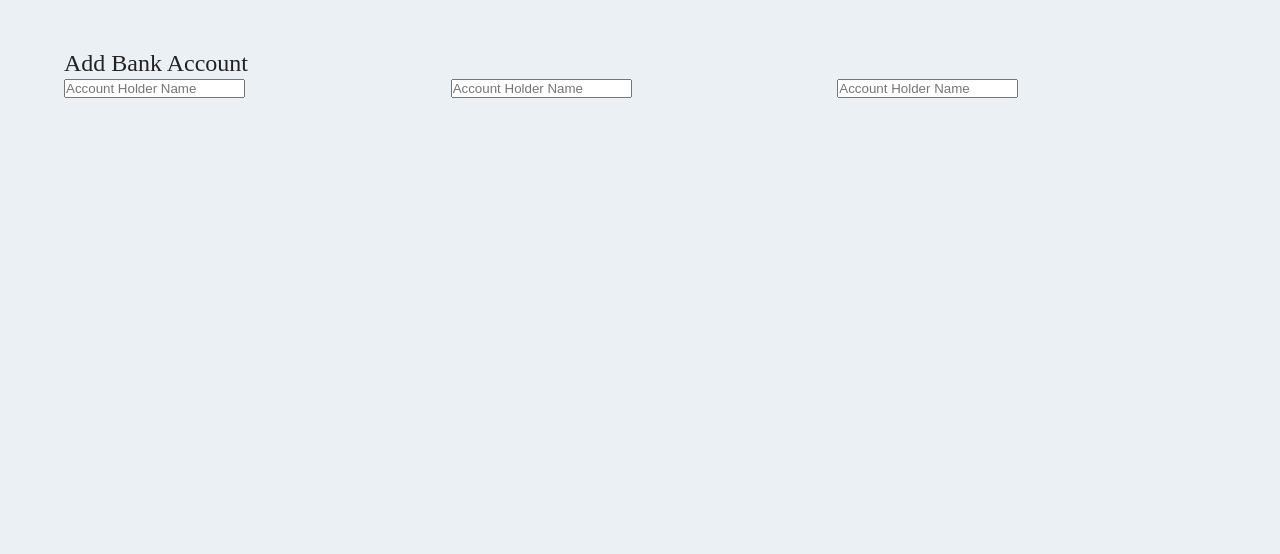
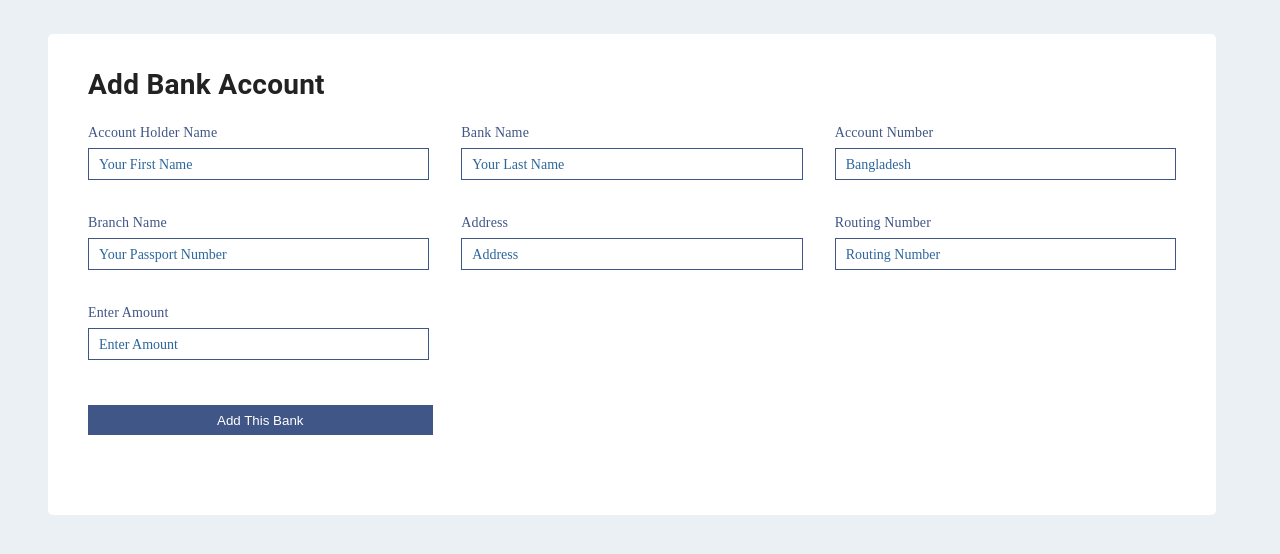
Before and after one commit to khademul9/FFTWL-bravo, a React (Create React App) app: page /addBank in a window 1280 px wide. Shown: the top 554 px of the page. Built offline with nearby package versions, Linux system fonts and the light colour scheme.

Commit message:
updateByNipu

```diff
--- a/src/App.js
+++ b/src/App.js
@@ -18,7 +18,6 @@ function App() {
             <Route path="/bankAccount" element={<BankAccount/>} />
             <Route path="/addBank" element={<AddBank/>} />
             <Route path="/addtraveler" element={<AddTraveller />} />
-
           </Routes>
         </BrowserRouter>
       </AuthProvider>
--- a/src/components/AccountModule/AddBank.js
+++ b/src/components/AccountModule/AddBank.js
@@ -6,30 +6,130 @@ const AddBank = () => {
   return (
     <Box>
     <Container maxWidth="lg" style={{ marginTop: "50px" }}>
-        <Box sx={{display:'flex', flexDirection:'column', alignItems:'flex-start', justifyContent:'flex-start'}}>
+      <Box
+        sx={{
+          display: "flex",
+          flexDirection: "column",
+          alignItems: "flex-start",
+          margin: "30px 0px",
+          // gap: 4,
+        }}
+      >
+        <Grid container spacing={2}>
+          <Box className="bodyBgColor">
             <Box>
-            <Typography  variant="span"
-              sx={{
-                fontWeight: 500,
-                fontSize: "24px",
-                margin: "30px 0px",
+              <Typography
+                style={{
+                  fontWeight: "600",
+                  fontSize: "28px",
                   color: "#222222",
-                fontFamily: "poppins",
-              }}> Add Bank Account</Typography>
+                }}
+                mb={2}
+              >
+                Add Bank Account
+              </Typography>
             </Box>
-        <Grid container spacing={1}>
-          <Grid item xs={4}>
-            <input type="text" placeholder="Account Holder Name" />
+            <form>
+              <Box className="passengerInput1">
+                <Grid container spacing={4}>
+                  <Grid item md={4}>
+                    <Typography>Account Holder Name</Typography>
+                    <Box style={{ marginTop: "5px" }}>
+                      <input
+                        required
+                        type="text"
+                        placeholder="Your First Name"
+                      />
+                    </Box>
                   </Grid>
-          <Grid item xs={4}>
-            <input type="text" placeholder="Account Holder Name" />
+                  <Grid item md={4}>
+                    <Typography>Bank Name</Typography>
+                    <Box style={{ marginTop: "5px" }}>
+                      <input
+                        required
+                        type="text"
+                        placeholder="Your Last Name"
+                      />
+                    </Box>
                   </Grid>
-          <Grid item xs={4}>
-            <input type="text" placeholder="Account Holder Name" />
+
+
+                  <Grid item md={4}>
+                    <Typography>Account Number</Typography>
+                    <Box style={{ marginTop: "5px" }}>
+                      <input required type="text" placeholder="Bangladesh" />
+                    </Box>
+                  </Grid>
+
+
+
+                  <Grid item md={4}>
+                    <Typography>Branch Name</Typography>
+                    <Box style={{ marginTop: "5px" }}>
+                      <input
+                        required
+                        type="text"
+                        placeholder="Your Passport Number"
+                      />
+                    </Box>
+                  </Grid>
+
+                  <Grid item md={4}>
+                    <Typography>Address</Typography>
+                    <Box style={{ marginTop: "5px" }}>
+                      <input
+                        required
+                        type="email"
+                        placeholder="Address"
+                      />
+                    </Box>
+                  </Grid>
+                  <Grid item md={4}>
+                    <Typography>Routing Number</Typography>
+                    <Box style={{ marginTop: "5px" }}>
+                      <input
+                        required
+                        type="email"
+                        placeholder="Routing Number"
+                      />
+                    </Box>
+                  </Grid>
+                    <Grid item md={4}>
+                    <Typography>Enter Amount</Typography>
+                    <Box style={{ marginTop: "5px" }}>
+                      <input
+                        required
+                        type="email"
+                        placeholder="Enter Amount"
+                      />
+                    </Box>
+                  </Grid>
+
+                </Grid>
+                <Grid>
+                <Grid item md={4}>
+                    <Box style={{ marginTop: "45px" }}>
+                      <button
+                        style={{
+                          width: "95%",
+                          backgroundColor: "var(--primary-color)",
+                          border: "none",
+                          height: "30px",
+                          color: "var(--bodyBg-color)",
+                        }}
+                      >
+                        {" "}
+                        Add This Bank
+                      </button>
+                    </Box>
                   </Grid>
                 </Grid>
+
               </Box>
-
+            </form>
+          </Box>
+        </Grid>
+      </Box>
     </Container>
   </Box>
   );
--- a/src/components/AccountModule/BankAccount.js
+++ b/src/components/AccountModule/BankAccount.js
@@ -3,8 +3,13 @@ import { Box, Container, Typography } from "@mui/material";
 import { Link } from "react-router-dom";
 import { Button } from "@mui/material";
 import DeleteOutlineIcon from "@mui/icons-material/DeleteOutline";
+import SearchIcon from "@mui/icons-material/Search";
 
 const BankAccount = () => {
+    const handleSearch = (e) => {
+        console.log(e);
+      };
+
   return (
     <Box>
       <Container maxWidth="lg" style={{ marginTop: "50px" }}>
@@ -32,6 +37,19 @@ const BankAccount = () => {
             </Typography>
           </Box>
           <Box sx={{ display: "flex", gap: 5 }}>
+          <Box>
+              <div class="search-box">
+                <input
+                  class="search-text"
+                  type="text"
+                  placeholder="Search....."
+                  onChange={(e) => handleSearch(e.target.value)}
+                />
+                <Button class="search-btn">
+                  <SearchIcon />
+                </Button>
+              </div>
+            </Box>
             <Button
               sx={{
                 width: "150px",
```
Lines whose indentation alone changed are shown as unchanged.
